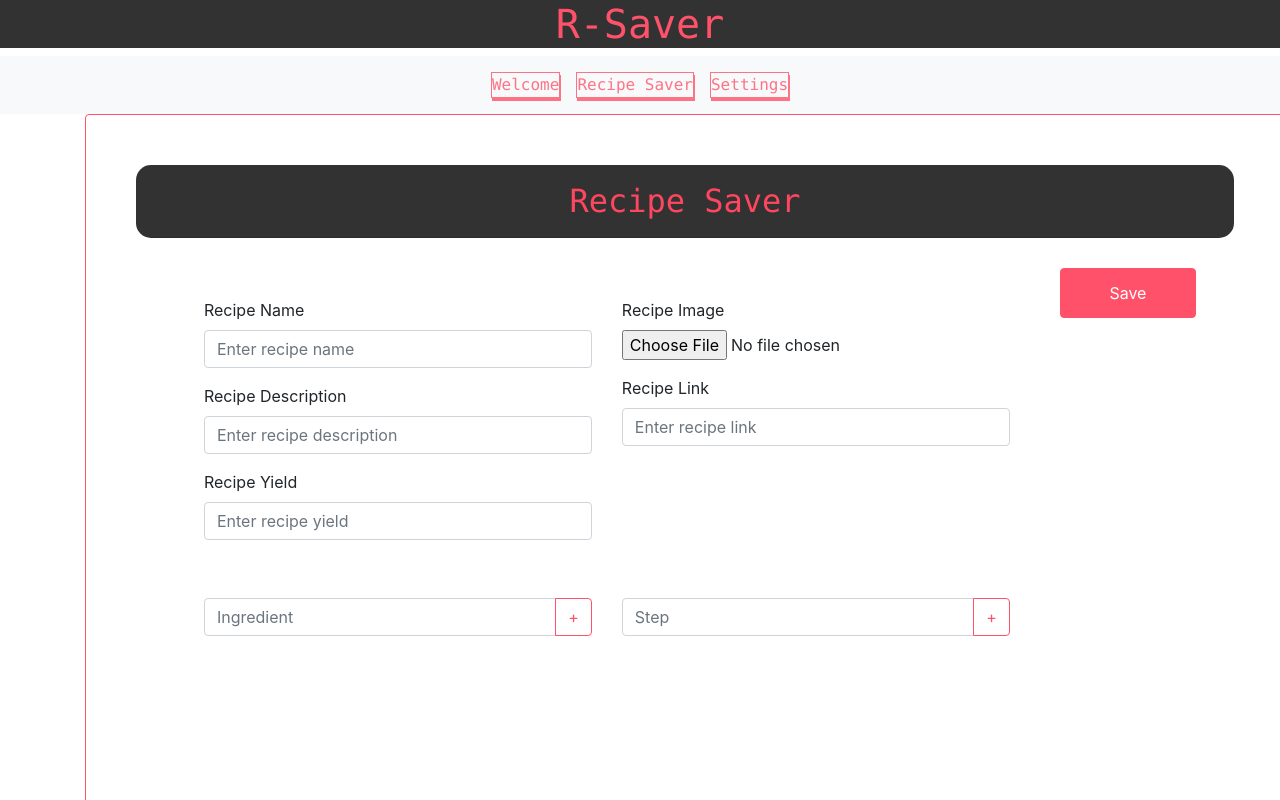
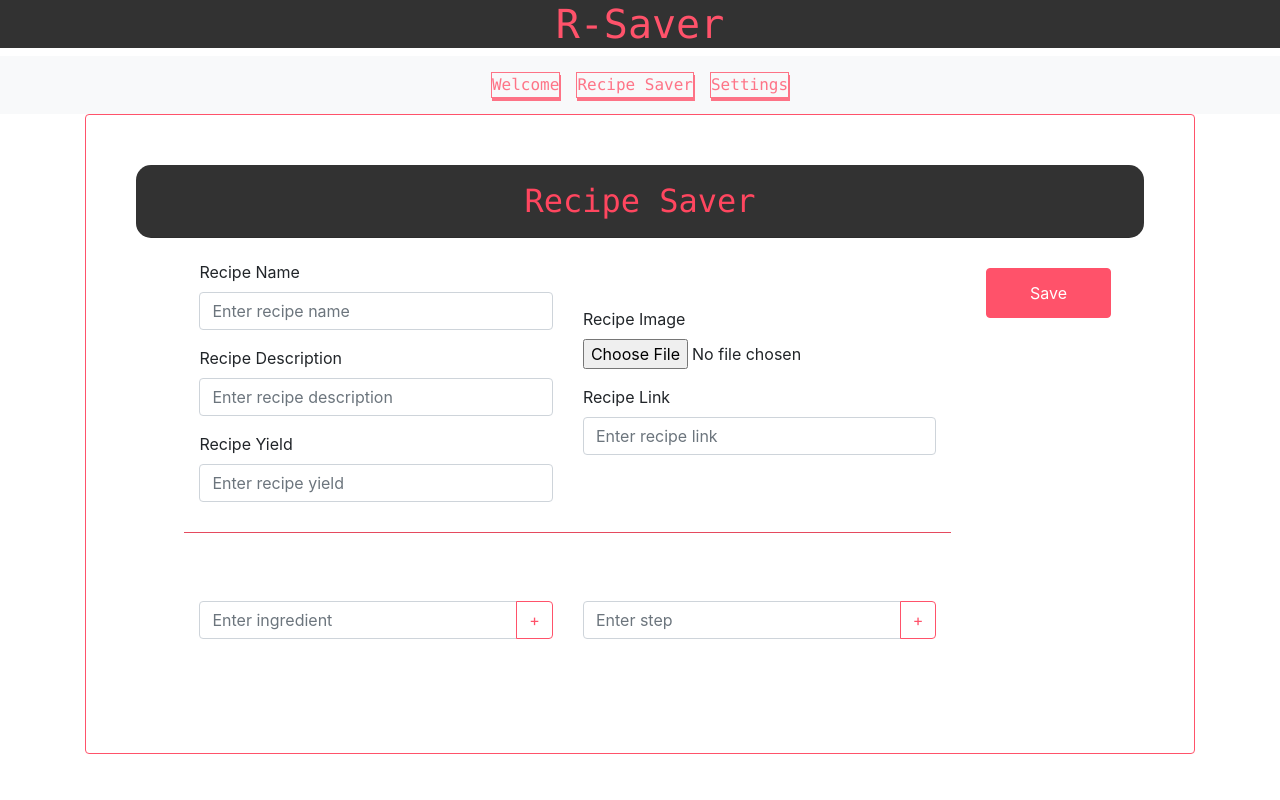
Before and after one commit to Sknoww/recipeSaver, a React (Create React App) app in the folder r-saver/: page /RecipeSaver in a window 1280 px wide. Shown: the top 800 px of the page. Built offline with nearby package versions, Linux system fonts and the light colour scheme.

Commit message:
Partial Changes to input fields

```diff
--- a/r-saver/src/App.js
+++ b/r-saver/src/App.js
@@ -1,6 +1,6 @@
 import React, { Component } from "react";
 import NavBar from "./components/Navbar";
-
+import "bootstrap/dist/css/bootstrap.min.css";
 import "./App.css";
 import {
     BrowserRouter as Router,
--- a/r-saver/src/components/bundles/containers/MainContainer.jsx
+++ b/r-saver/src/components/bundles/containers/MainContainer.jsx
@@ -18,8 +18,8 @@ class MainContainer extends Component {
         const container = {
             display: "flex",
             justifyConten: "center",
-            width: "75rem",
-            height: "75rem",
+            width: "100%",
+            minHeight: "100%",
         };
 
         return (
--- /dev/null
+++ b/r-saver/src/components/bundles/recipeSaver/IngredientStepInput.jsx
@@ -0,0 +1,37 @@
+import React, { Component } from "react";
+import { Form, InputGroup, Button } from "react-bootstrap";
+
+class ISInput extends Component {
+    constructor(props) {
+        super(props);
+        this.state = {};
+    }
+    render() {
+        const { type } = this.props;
+        const submit =
+            this.props.symbol === "+"
+                ? this.props.handleIncrementSubmit
+                : this.props.handleDecrementSubmit;
+        return (
+            <Form id={this.props.index} onSubmit={submit}>
+                <InputGroup className="mb-3">
+                    <Form.Control
+                        type="text"
+                        index={this.props.index}
+                        placeholder={"Enter " + type.toLowerCase()}
+                        name={type.toLowerCase() + "s"}
+                        onChange={this.props.handleInputChange}
+                        value={this.props.index}
+                    />
+                    <InputGroup.Append>
+                        <Button variant="outline-primary" type="submit">
+                            {this.props.symbol}
+                        </Button>
+                    </InputGroup.Append>
+                </InputGroup>
+            </Form>
+        );
+    }
+}
+
+export default ISInput;
--- a/r-saver/src/components/bundles/recipeSaver/RecipeSaverBody.jsx
+++ b/r-saver/src/components/bundles/recipeSaver/RecipeSaverBody.jsx
@@ -9,11 +9,26 @@ import "../../../css/RecipeSaver.css";
 class RecipeSaverBody extends Component {
     state = {};
     render() {
+        const ColoredLine = ({ color }) => (
+            <hr
+                style={{
+                    color: color,
+                    backgroundColor: color,
+                }}
+            />
+        );
         return (
             <React.Fragment>
                 <div className="rowRecipeSaverTop">
                     <div className="columnTop">
                         <div className="header">{<RecipeSaverBodyTop />}</div>
+                        <div
+                            style={{
+                                paddingTop: "20px",
+                            }}
+                        >
+                            {<ColoredLine color="#ff526a" />}
+                        </div>
                         <div className="footer">
                             {<RecipeSaverBodyBottom />}
                         </div>
--- a/r-saver/src/components/bundles/recipeSaver/RecipeSaverBodyBottomInputs.jsx
+++ b/r-saver/src/components/bundles/recipeSaver/RecipeSaverBodyBottomInputs.jsx
@@ -1,116 +1,94 @@
 import React, { Component } from "react";
-import { FormControl, InputGroup, Button } from "react-bootstrap";
+import ISInput from "./IngredientStepInput";
+import { Form, InputGroup, Button } from "react-bootstrap";
 
 class RecipeSaverBodyBottomInputs extends Component {
     constructor(props) {
         super(props);
         this.state = {
-            numIngredients: 1,
-            numSteps: 1,
+            ingredients: {},
+            steps: {},
+            inputs: [],
         };
-        this.handleIngredientClick = this.handleIngredientClick.bind(this);
-        this.handleStepClick = this.handleStepClick.bind(this);
-        this.generateIngredientInput = this.generateInputs.bind(this);
     }
 
-    handleIngredientClick() {
-        const { numIngredients } = this.state;
-        this.setState({ numIngredients: numIngredients + 1 });
-        this.generateInputs(this.props.type, this.state.numIngredients);
+    handleIncrementSubmit = (event) => {
+        event.preventDefault();
+        this.handleAppendInputs();
+    };
+
+    handleDecrementSubmit = (event) => {
+        event.preventDefault();
+        console.log(this.state.inputs);
+        this.handleRemoveInputs(event.target.id);
+    };
+
+    handleInputChange = (event) => {
+        event.preventDefault();
+
+        this.setState({
+            [event.target.name]: event.target.value,
+        });
+    };
+
+    handleAppendInputs() {
+        const { type } = this.props;
+        let { inputs } = this.state;
+
+        let index = 0;
+        if (inputs.length != 0) {
+            index = Number(inputs[inputs.length - 1].key) + 1;
+        }
+        inputs.push(
+            <ISInput
+                key={index}
+                symbol="-"
+                type={type}
+                index={index}
+                handleInputChange={this.handleInputChange}
+                handleIncrementSubmit={this.handleIncrementSubmit}
+                handleDecrementSubmit={this.handleDecrementSubmit}
+            />
+        );
+
+        this.setState({
+            [inputs]: inputs,
+        });
     }
 
-    handleStepClick() {
-        const { numSteps } = this.state;
-        this.setState({ numSteps: numSteps + 1 });
-        this.generateInputs(this.props.type, this.state.numSteps);
+    handleRemoveInputs(index) {
+        let { inputs } = this.state;
+        console.log("INDEX: " + index);
+        if (inputs.length === 1) {
+            this.setState({
+                [inputs]: [],
+            });
+        } else {
+            inputs.splice(index, 1);
+
+            console.log(inputs);
+            this.setState({
+                [inputs]: inputs,
+            });
+            this.handleAppendInputs();
+        }
     }
 
-    generateInputs(type, numInputs) {
-        let inputs = [];
-        if (numInputs === 1) {
-            inputs.push(
-                <InputGroup key={0} className="mb-3">
-                    <FormControl
-                        placeholder={type}
-                        aria-label={type}
-                        aria-describedby="basic-addon2"
+    render() {
+        const { type } = this.props;
+        const { ingredients, inputs } = this.state;
+        return (
+            <div className="ingredientAndStepInput">
+                <div>
+                    <ISInput
+                        symbol="+"
+                        type={type}
+                        handleInputChange={this.handleInputChange}
+                        handleIncrementSubmit={this.handleIncrementSubmit}
                     />
-                    <InputGroup.Append>
-                        <Button
-                            onClick={
-                                type === "Ingredient"
-                                    ? this.handleIngredientClick
-                                    : this.handleStepClick
-                            }
-                            variant="outline-primary"
-                        >
-                            +
-                        </Button>
-                    </InputGroup.Append>
-                </InputGroup>
-            );
-        } else {
-            for (let i = 0; i < numInputs; i++) {
-                if (i === 0) {
-                    inputs = [
-                        <InputGroup key={i} className="mb-3">
-                            <FormControl
-                                placeholder={type}
-                                aria-label={type}
-                                aria-describedby="basic-addon2"
-                            />
-                        </InputGroup>,
-                    ];
-                } else if (i !== numInputs - 1) {
-                    inputs.push(
-                        <InputGroup key={i} className="mb-3">
-                            <FormControl
-                                placeholder={type}
-                                aria-label={type}
-                                aria-describedby="basic-addon2"
-                            />
-                        </InputGroup>
-                    );
-                } else {
-                    inputs.push(
-                        <InputGroup key={i} className="mb-3">
-                            <FormControl
-                                placeholder={type}
-                                aria-label={type}
-                                aria-describedby="basic-addon2"
-                            />
-                            <InputGroup.Append>
-                                <Button
-                                    onClick={
-                                        type === "Ingredient"
-                                            ? this.handleIngredientClick
-                                            : this.handleStepClick
-                                    }
-                                    variant="outline-primary"
-                                >
-                                    +
-                                </Button>
-                            </InputGroup.Append>
-                        </InputGroup>
-                    );
-                }
-            }
-        }
-        return inputs;
-    }
-
-    generateStepInput() {}
-
-    render() {
-        return (
-            <React.Fragment>
-                {this.generateInputs(
-                    this.props.type,
-                    this.props.type === "Ingredient"
-                        ? this.state.numIngredients
-                        : this.state.numSteps
-                )}
-            </React.Fragment>
+                </div>
+                <div>{inputs}</div>
+            </div>
         );
     }
 }
--- /dev/null
+++ b/r-saver/src/components/bundles/settings/SettingsBody.jsx
@@ -0,0 +1,50 @@
+import React, { Component } from "react";
+import { Form, InputGroup, Button } from "react-bootstrap";
+
+class SettingsBody extends Component {
+    constructor(props) {
+        super(props);
+        this.state = {
+            email: "",
+        };
+    }
+
+    handleSubmit = (event) => {
+        event.preventDefault();
+        const data = this.state;
+        console.log(data);
+    };
+
+    handleInputChange = (event) => {
+        event.preventDefault();
+        this.setState({
+            [event.target.name]: event.target.value,
+        });
+    };
+
+    render() {
+        const { email } = this.state;
+        return (
+            <Form onSubmit={this.handleSubmit}>
+                <p>Email is: {email}</p>
+                <Form.Group controlId="formBasicEmail">
+                    <Form.Label>Email</Form.Label>
+                    <Form.Control
+                        type="text"
+                        placeholder="Enter email"
+                        name="email"
+                        onChange={this.handleInputChange}
+                    ></Form.Control>
+                    <Form.Text className="text-muted">
+                        We'll never share your email with anyone else.
+                    </Form.Text>
+                </Form.Group>
+                <Button variant="primary" type="submit">
+                    Submit
+                </Button>
+            </Form>
+        );
+    }
+}
+
+export default SettingsBody;
--- a/r-saver/src/css/RecipeSaver.css
+++ b/r-saver/src/css/RecipeSaver.css
@@ -1,22 +1,28 @@
 .column {
+    display: flex;
     float: left;
     width: 50%;
+    height: auto;
     padding: 25px;
-    height: 300px; /* Should be removed. Only for demonstration */
 }
 
 .columnBodyTop {
-    float: left;
+    display: flex;
+    justify-content: center;
+    flex-direction: column;
     width: 50%;
+    height: auto;
     padding: 15px;
-    height: 300px; /* Should be removed. Only for demonstration */
+    border-color: red;
 }
 
 .columnTop {
+    display: flex;
+    flex-direction: column;
     float: left;
     width: 85%;
+    height: auto;
     padding: 25px;
-    height: 300px; /* Should be removed. Only for demonstration */
 }
 
 .columnSaveMenu {
@@ -24,36 +30,42 @@
     justify-content: right;
     float: right;
     width: 15%;
+    height: auto;
     padding: 10px;
-    height: 300px; /* Should be removed. Only for demonstration */
 }
 
 .rowRecipeSaverTop {
     display: flex;
     justify-content: right;
     width: 90%;
+    height: auto;
+    height: 100%;
 }
 
 .inputFieldsBodyTop {
     display: flex;
     justify-content: right;
+    flex-direction: row;
     width: 100%;
+    height: 100%;
 }
 
 .inputFieldsBodyBottom {
     display: flex;
-    justify-content: right;
     width: 100%;
+    padding-top: 0%;
 }
 
 .header {
     display: flex;
     justify-content: center;
+    height: 50%;
 }
 
 .footer {
     display: flex;
     justify-content: center;
+    height: 50%;
 }
 
 .saveButton {
--- a/r-saver/src/pages/Settings.jsx
+++ b/r-saver/src/pages/Settings.jsx
@@ -1,11 +1,11 @@
 import React from "react";
 import MainContainer from "../components/bundles/containers/MainContainer";
-
+import SettingsBody from "../components/bundles/settings/SettingsBody";
 const Settings = () => {
     return (
         <React.Fragment>
             <main className="container">
-                <MainContainer header="Settings" />
+                <MainContainer header="Settings" body={<SettingsBody />} />
             </main>
         </React.Fragment>
     );
```
Also changed, not shown: r-saver/src/TODO.md (added, +1 -0 lines), r-saver/src/components/bundles/containers/SecondaryContainer.jsx (+7 -1 lines), r-saver/src/App.css (indentation only).
